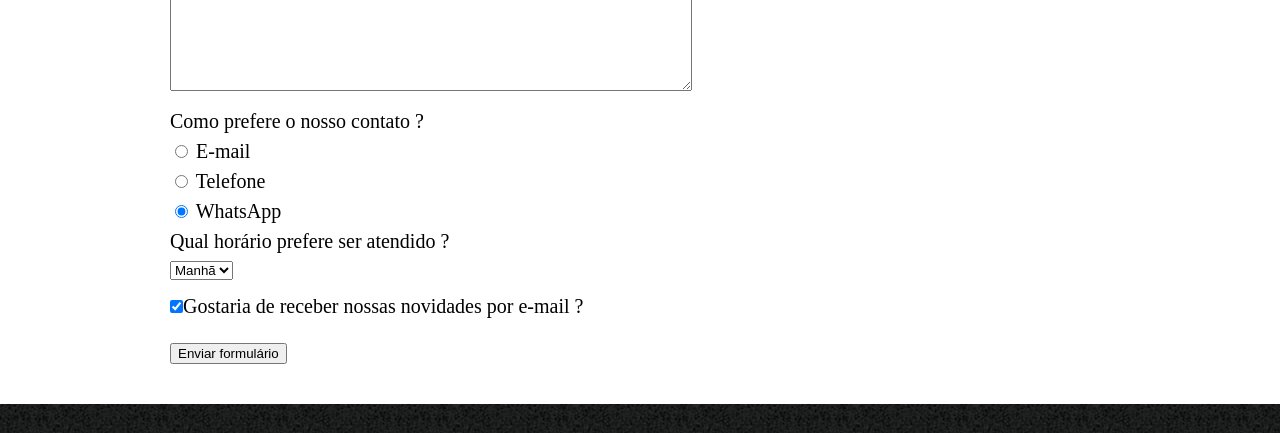
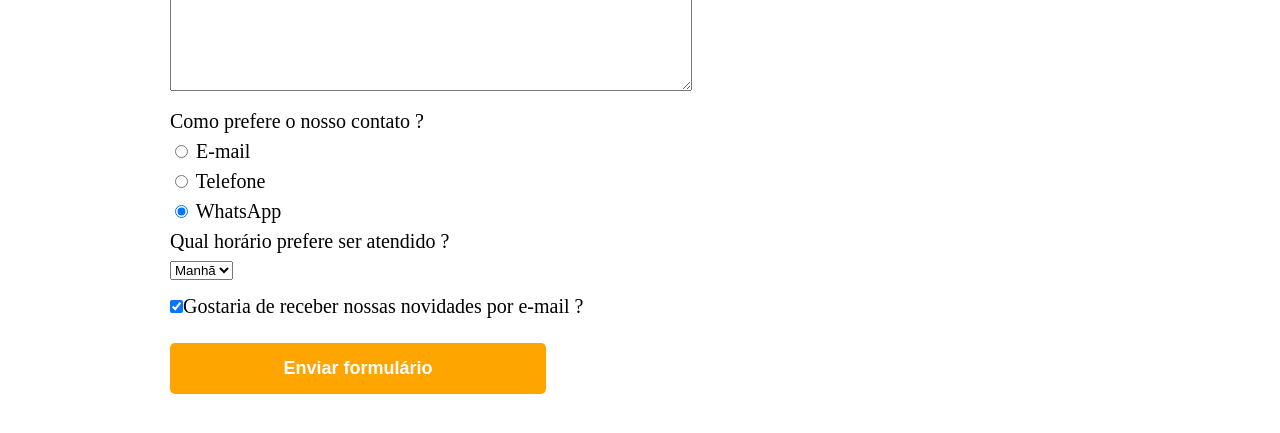
Before and after one commit to paulovieiraa/estudos-alura, a plain HTML site: page html - barbearia/contatos.html in a window 1280 px wide. Shown: the part 711-1144 px from the top of the page. Drawn offline with Linux system fonts and the light colour scheme.

Commit message:
adicionando funcionalidades - btn enviar

```diff
--- a/html - barbearia/contatos.html
+++ b/html - barbearia/contatos.html
@@ -74,7 +74,7 @@
                 <input type="checkbox" class="checkbox" checked>Gostaria de receber nossas novidades por e-mail ?</input>
             </label>
 
-            <input type="submit" value="Enviar formulário">
+            <input type="submit" value="Enviar formulário" class="enviar">
         </form>
     </main>
 
--- a/html - barbearia/style.css
+++ b/html - barbearia/style.css
@@ -117,3 +117,21 @@ form label, form legend{
     /* Margin para cima e para baixo */
     margin: 20px 0;
 }
+
+.enviar{
+    width: 40%;
+    padding: 15px 0;
+    background: orange;
+    color: white;
+    font-weight: bold;
+    font-size: 18px;
+    border: none;
+    border-radius: 5px;
+    transition: 2s all;
+    cursor: pointer;
+}
+
+.enviar:hover{
+    background: darkorange;
+    transform: scale(1.2);
+}
```
